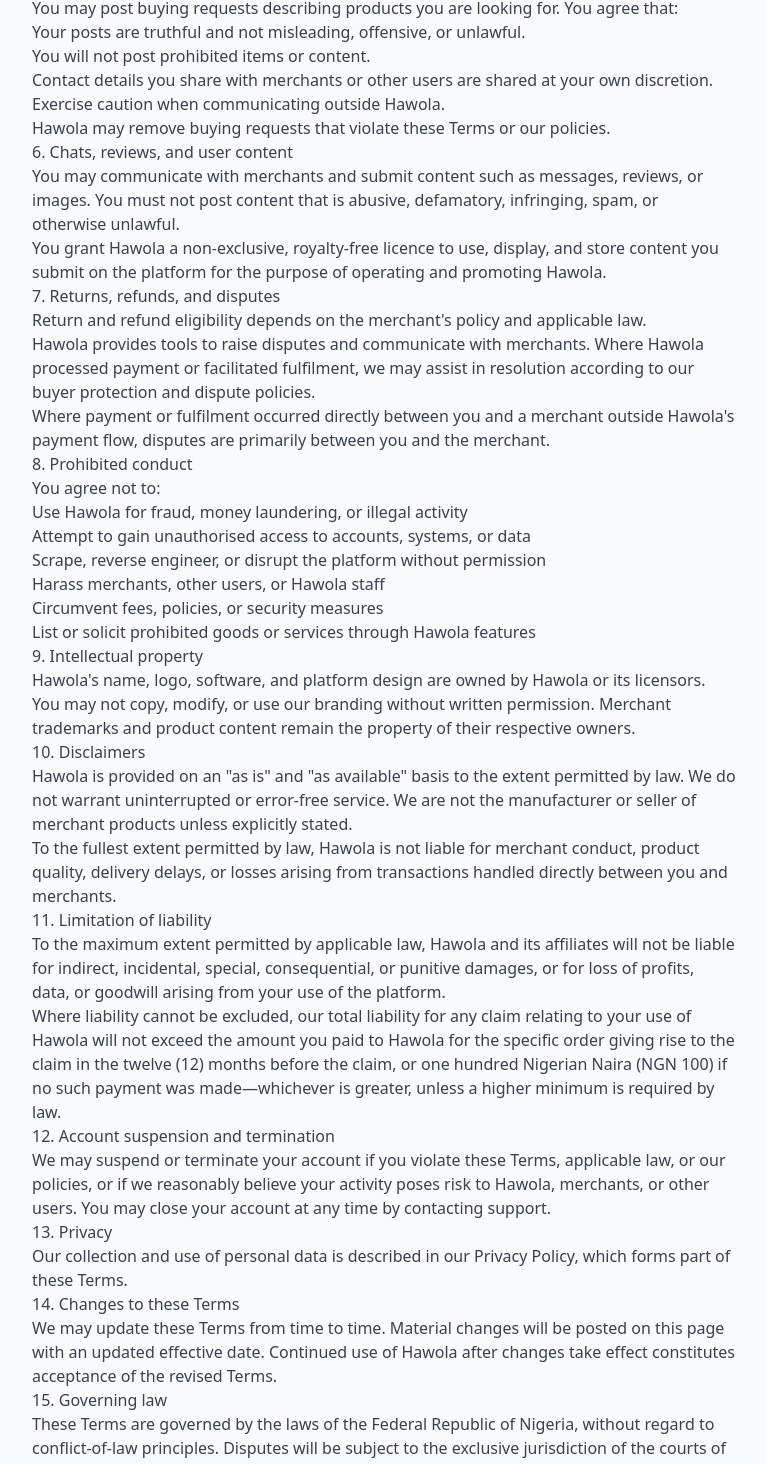
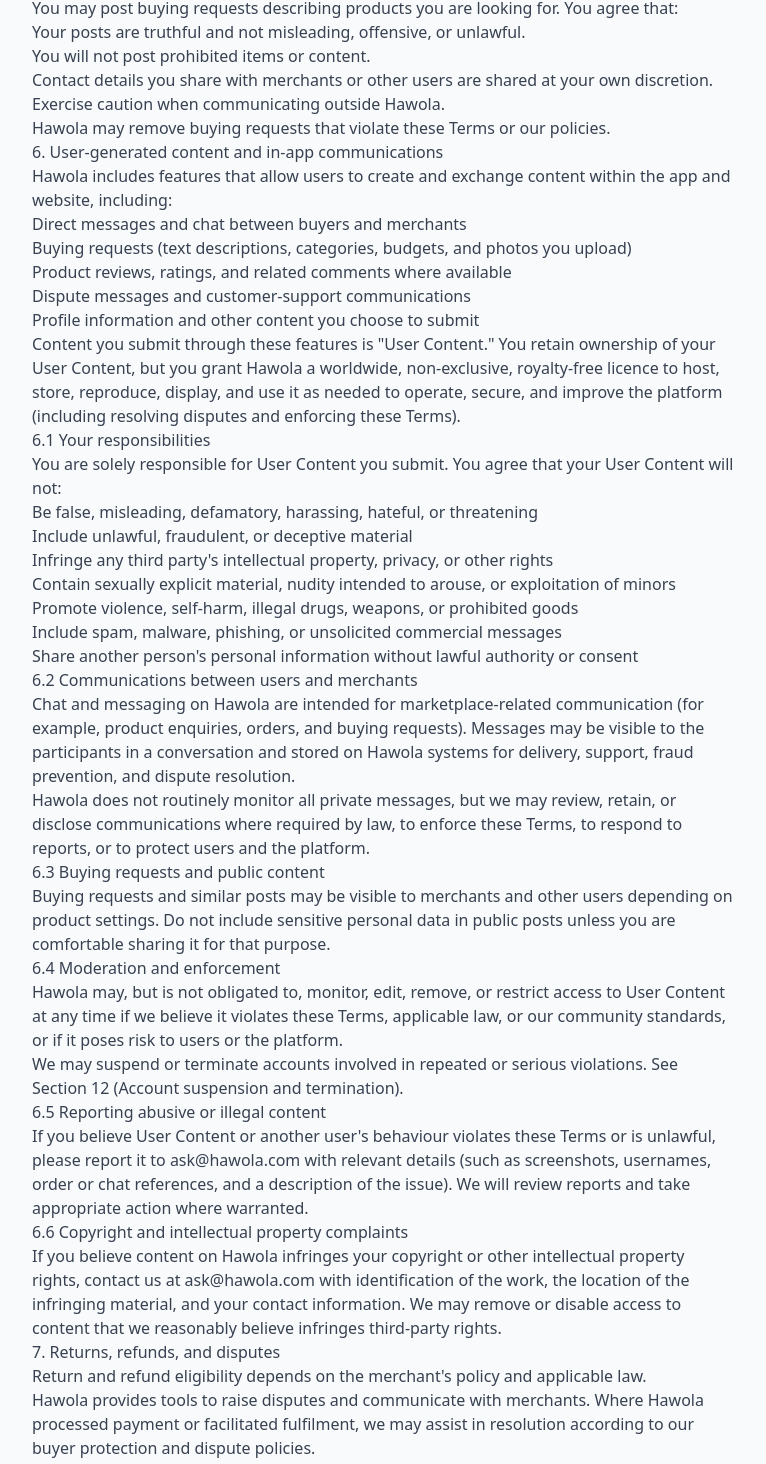
Before and after one commit to hawolaltd/hawola-frontend, a Next.js app: page /terms in a window 1280 px wide. Shown: the part 1218-2682 px from the top of the page, without its empty margins (256-1022 px from the left). Built offline with nearby package versions, Linux system fonts and the light colour scheme; no server answers; a web font is replaced by a local one; what next-redux-wrapper would draw is missing.

Commit message:
Terms and privacy

```diff
--- a/src/components/auth/RegisterForm.tsx
+++ b/src/components/auth/RegisterForm.tsx
@@ -506,8 +506,7 @@
                                 />
                             </div>
                             <div className="flex justify-between items-center mt-2">
-                                <label className="flex items-center text-xs text-[#435a8c]">
-                                    <Controller
+                                <Controller
                                         name="terms"
                                         control={control}
                                         defaultValue={'false'}
@@ -515,17 +514,43 @@
                                             required: "You are required to agree to the terms and conditions",
                                         }}
                                         render={({field, fieldState}) => (<div className={'flex flex-col'}>
-                                                <div className={'flex gap-2 items-center'}>
-                                                    <input value={field.value}
-                                                           onChange={field.onChange} type="checkbox" className="mr-2"/>
-                                                    By clicking Register button, you agree to our terms and policy.
+                                                <div className={'flex gap-2 items-start'}>
+                                                    <input
+                                                        id="register-terms"
+                                                        value={field.value}
+                                                        onChange={field.onChange}
+                                                        type="checkbox"
+                                                        className="mt-0.5 shrink-0"
+                                                    />
+                                                    <label htmlFor="register-terms" className="text-xs text-[#435a8c] leading-relaxed">
+                                                        By clicking Register button, you agree to our{" "}
+                                                        <Link
+                                                            href="/terms"
+                                                            target="_blank"
+                                                            rel="noopener noreferrer"
+                                                            className="font-medium underline underline-offset-2 hover:text-deepOrange"
+                                                            onClick={(e) => e.stopPropagation()}
+                                                        >
+                                                            Terms of Use
+                                                        </Link>
+                                                        {" "}and{" "}
+                                                        <Link
+                                                            href="/privacy"
+                                                            target="_blank"
+                                                            rel="noopener noreferrer"
+                                                            className="font-medium underline underline-offset-2 hover:text-deepOrange"
+                                                            onClick={(e) => e.stopPropagation()}
+                                                        >
+                                                            Privacy Policy
+                                                        </Link>
+                                                        .
+                                                    </label>
                                                 </div>
                                                 {fieldState.error && (
                                                     <span className="text-red-500">{fieldState.error.message}</span>)}
                                             </div>)}
                                     />
 
-                                </label>
                             </div>
                             <button disabled={isLoading || !terms}
                                     className={`w-full mt-3 ${isLoading || !terms ? 'bg-blue-300 cursor-not-allowed' : "bg-[#435a8c]"} text-white py-3 rounded-md text-lg font-semibold`}
--- a/src/pages/privacy.tsx
+++ b/src/pages/privacy.tsx
@@ -61,12 +61,19 @@
           <li>Pickup location preferences where applicable</li>
         </ul>
 
-        <h3>1.3 Buying requests and communications</h3>
+        <h3>1.3 Buying requests, communications, and user-generated content</h3>
         <ul>
           <li>Product requests you post (&quot;looking for product&quot; / buying requests), including title, description, category, budget, and images you upload</li>
           <li>Messages and chats with merchants through Hawola</li>
+          <li>Reviews, ratings, dispute messages, and other content you submit in the app or on the website</li>
           <li>Contact details you choose to share when responding to or receiving responses on buying requests</li>
         </ul>
+        <p>
+          We may review, store, and process this content to deliver messaging features, enforce our
+          Terms of Use, respond to abuse reports, and resolve disputes. See our{" "}
+          <Link href="/terms">Terms of Use</Link> (User-generated content section) for rules on
+          acceptable use and how to report problematic content.
+        </p>
 
         <h3>1.4 Usage and device data</h3>
         <ul>
--- a/src/pages/terms.tsx
+++ b/src/pages/terms.tsx
@@ -98,15 +98,84 @@
       </section>
 
       <section>
-        <h2>6. Chats, reviews, and user content</h2>
+        <h2>6. User-generated content and in-app communications</h2>
         <p>
-          You may communicate with merchants and submit content such as messages, reviews, or
-          images. You must not post content that is abusive, defamatory, infringing, spam, or
-          otherwise unlawful.
+          Hawola includes features that allow users to create and exchange content within the
+          app and website, including:
+        </p>
+        <ul>
+          <li>Direct messages and chat between buyers and merchants</li>
+          <li>Buying requests (text descriptions, categories, budgets, and photos you upload)</li>
+          <li>Product reviews, ratings, and related comments where available</li>
+          <li>Dispute messages and customer-support communications</li>
+          <li>Profile information and other content you choose to submit</li>
+        </ul>
+        <p>
+          Content you submit through these features is &quot;User Content.&quot; You retain ownership of
+          your User Content, but you grant Hawola a worldwide, non-exclusive, royalty-free licence
+          to host, store, reproduce, display, and use it as needed to operate, secure, and improve
+          the platform (including resolving disputes and enforcing these Terms).
+        </p>
+
+        <h3>6.1 Your responsibilities</h3>
+        <p>You are solely responsible for User Content you submit. You agree that your User Content will not:</p>
+        <ul>
+          <li>Be false, misleading, defamatory, harassing, hateful, or threatening</li>
+          <li>Include unlawful, fraudulent, or deceptive material</li>
+          <li>Infringe any third party&apos;s intellectual property, privacy, or other rights</li>
+          <li>Contain sexually explicit material, nudity intended to arouse, or exploitation of minors</li>
+          <li>Promote violence, self-harm, illegal drugs, weapons, or prohibited goods</li>
+          <li>Include spam, malware, phishing, or unsolicited commercial messages</li>
+          <li>Share another person&apos;s personal information without lawful authority or consent</li>
+        </ul>
+
+        <h3>6.2 Communications between users and merchants</h3>
+        <p>
+          Chat and messaging on Hawola are intended for marketplace-related communication (for
+          example, product enquiries, orders, and buying requests). Messages may be visible to the
+          participants in a conversation and stored on Hawola systems for delivery, support, fraud
+          prevention, and dispute resolution.
         </p>
         <p>
-          You grant Hawola a non-exclusive, royalty-free licence to use, display, and store content
-          you submit on the platform for the purpose of operating and promoting Hawola.
+          Hawola does not routinely monitor all private messages, but we may review, retain, or
+          disclose communications where required by law, to enforce these Terms, to respond to
+          reports, or to protect users and the platform.
+        </p>
+
+        <h3>6.3 Buying requests and public content</h3>
+        <p>
+          Buying requests and similar posts may be visible to merchants and other users depending
+          on product settings. Do not include sensitive personal data in public posts unless you
+          are comfortable sharing it for that purpose.
+        </p>
+
+        <h3>6.4 Moderation and enforcement</h3>
+        <p>
+          Hawola may, but is not obligated to, monitor, edit, remove, or restrict access to User
+          Content at any time if we believe it violates these Terms, applicable law, or our
+          community standards, or if it poses risk to users or the platform.
+        </p>
+        <p>
+          We may suspend or terminate accounts involved in repeated or serious violations. See
+          Section 12 (Account suspension and termination).
+        </p>
+
+        <h3>6.5 Reporting abusive or illegal content</h3>
+        <p>
+          If you believe User Content or another user&apos;s behaviour violates these Terms or is
+          unlawful, please report it to{" "}
+          <a href="mailto:ask@hawola.com">ask@hawola.com</a> with relevant details (such as
+          screenshots, usernames, order or chat references, and a description of the issue). We
+          will review reports and take appropriate action where warranted.
+        </p>
+
+        <h3>6.6 Copyright and intellectual property complaints</h3>
+        <p>
+          If you believe content on Hawola infringes your copyright or other intellectual property
+          rights, contact us at{" "}
+          <a href="mailto:ask@hawola.com">ask@hawola.com</a> with identification of the work,
+          the location of the infringing material, and your contact information. We may remove or
+          disable access to content that we reasonably believe infringes third-party rights.
         </p>
       </section>
 
```
